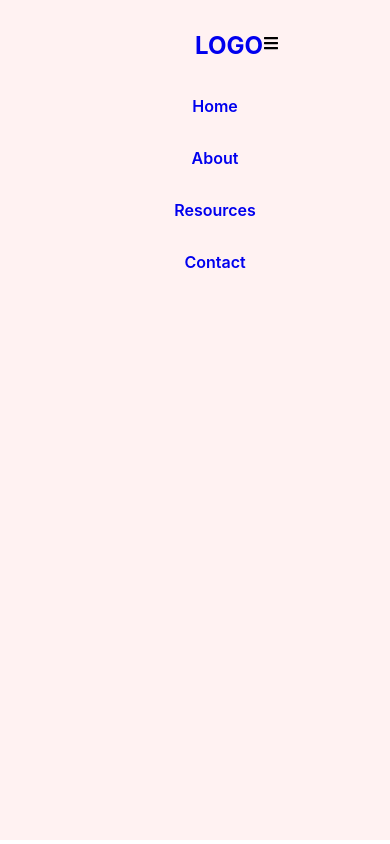
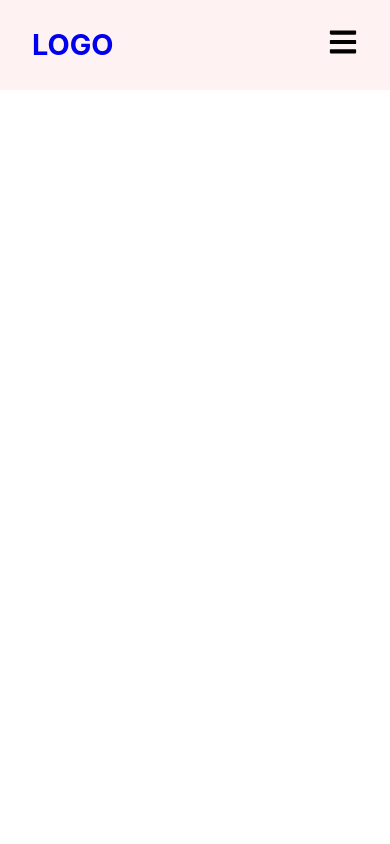
Before and after one commit to salmy101/MMW, a React (Create React App) app: page / in a window 390 px wide. Built offline with nearby package versions, Linux system fonts and the light colour scheme.

Commit message:
nav bar complete

```diff
--- a/src/components /NavBar.css
+++ b/src/components /NavBar.css
@@ -3,13 +3,11 @@
   height: 90px;
   width: 100%;
   top: 0;
-  /* padding-top: 40px; */
   left: 0;
-  z-index: 1; /* using a z-index so we can use an overlay for the pullout-menu*/
-  transition:  .3s ease-in;
+  z-index: 1;
+  transition: .3s ease-in;
   overflow: hidden;
-
-  /* background-color: var(--secondary-color); */
+  background-color: var(--whiteish);
 }
 
 .header .navbar{
@@ -17,13 +15,16 @@
   justify-content: space-between;
   align-items: center;
   max-width: 1240px;
-  margin: auto; /* so its in the middle of the page*/
+  margin: auto;
   height: 100%;
-  padding: 0 1 rem;
+  padding: 0 2rem;
 }
 
+.header .nav-menu a{
+  color: var(--primary-color);
+}
 .header .navbar img{
-  width: 200px;
+  width: 250px;
   height: auto;
 }
 
@@ -33,12 +34,14 @@
 }
 .header .nav-item{
   padding: 1rem;
-  font-weight: 600;
+  font-weight: 500;
 }
 
 .header .nav-item a:hover{
   padding-bottom: 12px;
   border-bottom: 3px solid var(--secondary-color);
+  transition: .3s;
+
 }
 
 .hamburger{
@@ -53,7 +56,7 @@
   }
 
   .header .navbar {
-    max-width: 00%;
+    max-width: 100%;
   }
 
   .hamburger{
@@ -62,8 +65,8 @@
 
   .nav-menu{
     position: fixed;
-    left: 0;
-    top: 5rem;
+    left: -100%;
+    top: 90px;
     flex-direction: column;
     background-color: var(--whiteish);
     width: 100%;
@@ -72,4 +75,16 @@
     text-align: center;
     transition: .3s;
   }
+
+  .nav-menu.active {
+    left: 0;
+  }
+
+  .nav-item {
+    margin: 1.5rem 0;
+  }
+
+  .header .navbar h1{
+    width: 150px;
+  }
 }
--- a/src/components /NavBar.js
+++ b/src/components /NavBar.js
@@ -1,23 +1,25 @@
-import React from "react";
+import React, {useState} from "react";
 import logo from "./images/logo.png"
 import { FaBars, FaTimes } from "react-icons/fa";
 
 import "./NavBar.css"
 
 
+const NavBar = () => {
+  const [click, setClick] = useState(false)
 
-const NavBar = () => {
+  const handleClick = () => setClick(!click) //the opposite of what it is
   return (
     <div className="header">
       <nav className="navbar">
         <a href="/" className="logo">
-         {/* <img src={logo} alt='logo'></img> */}
          <h1> LOGO</h1>
         </a>
-        <div className="hamburger">
-          <FaBars />
+        <div className="hamburger" onClick={handleClick}>
+          {click ?( <FaTimes size={30}/> ): (<FaBars size={30}/>) }
+
         </div>
-        <ul className='nav-menu'>
+        <ul className={click ? "nav-menu active" : "nav-menu"}>
           <li className="nav-item">
             <a href='/'>Home</a>
           </li>
--- a/src/index.css
+++ b/src/index.css
@@ -20,6 +20,8 @@ body {
     sans-serif;
   -webkit-font-smoothing: antialiased;
   -moz-osx-font-smoothing: grayscale;
+  font-size: 1.2rem;
+  line-height: 1.2;
 }
 
 code {
```
